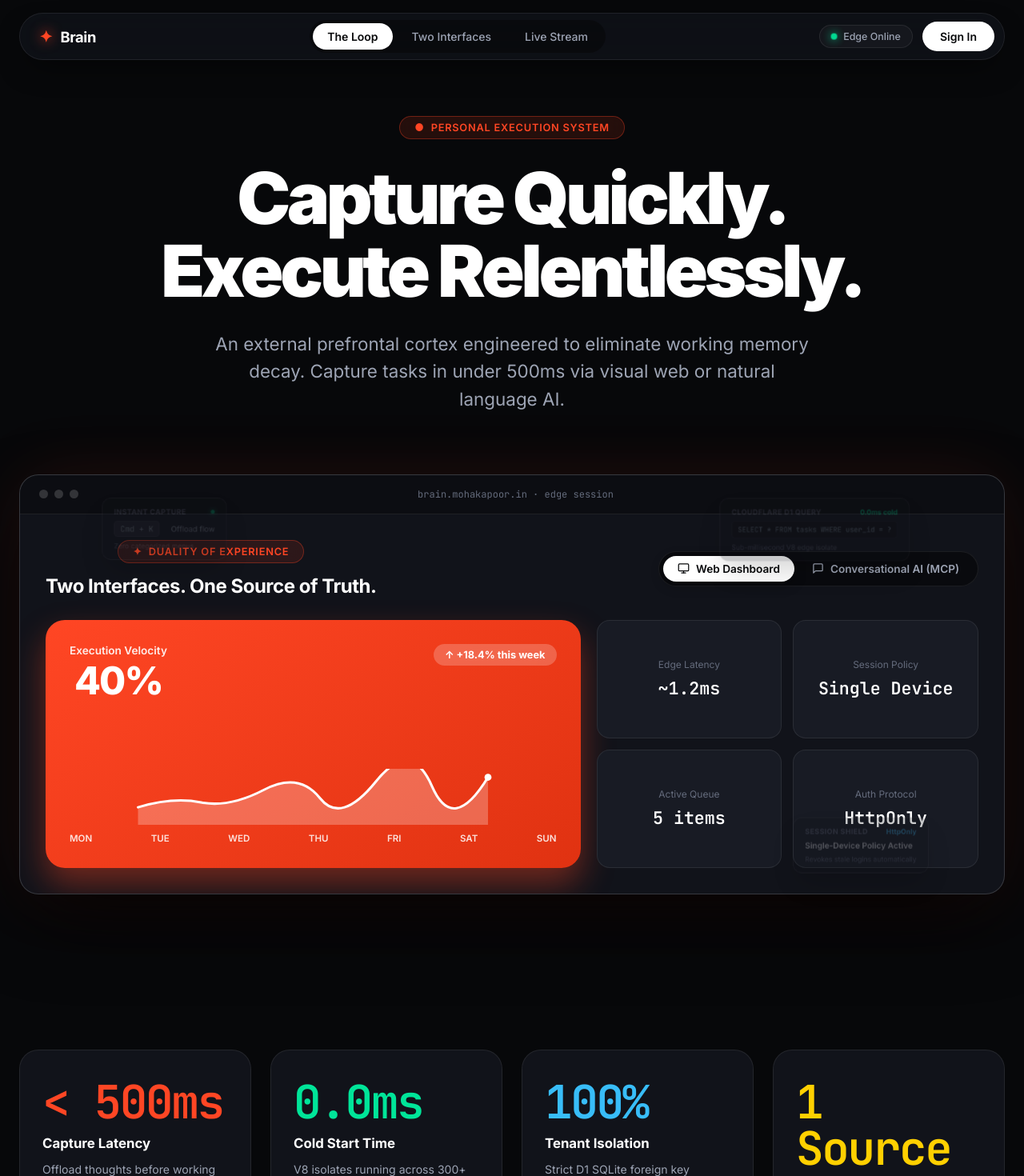
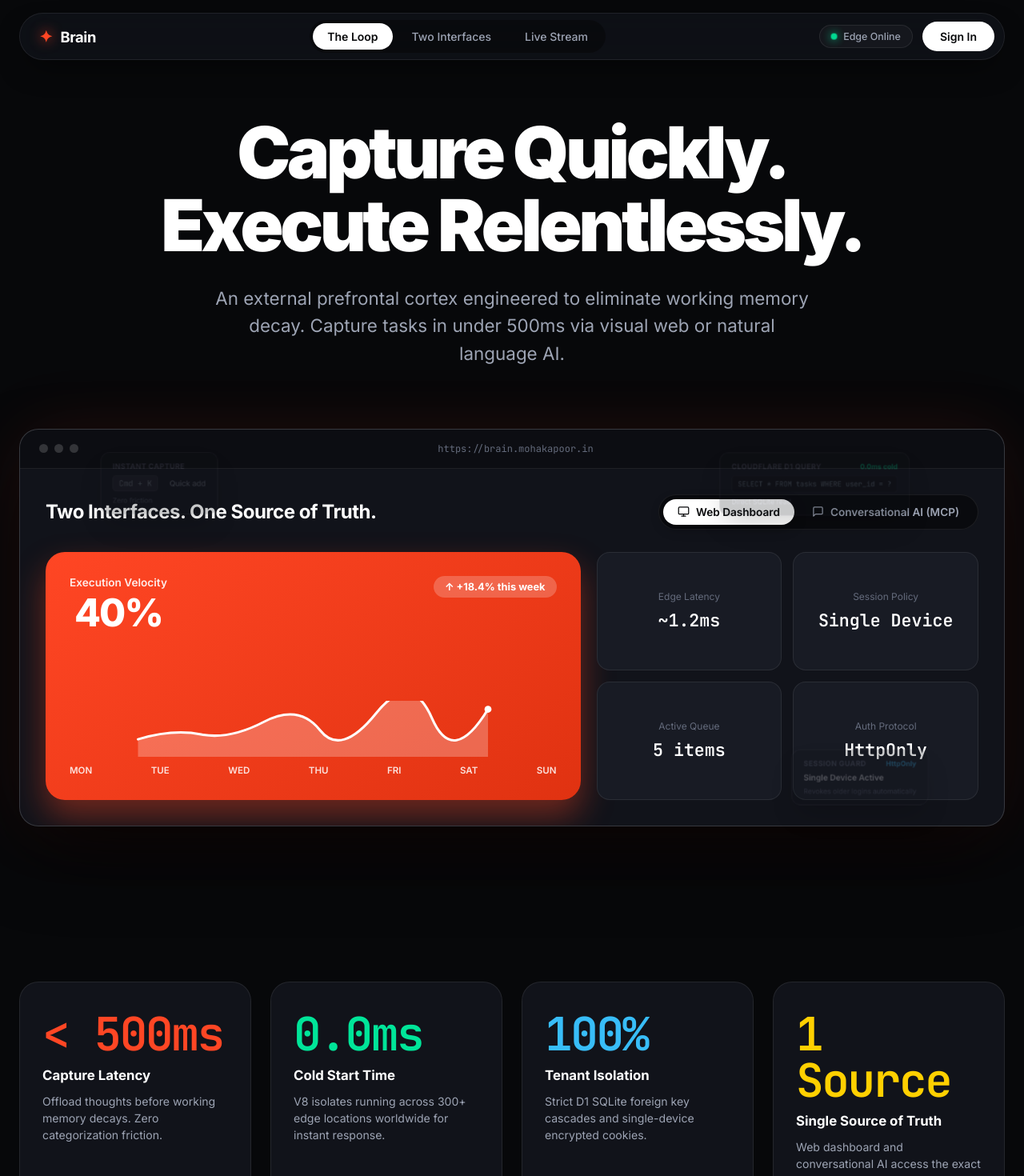
Before and after one commit to mohakapoor/brain-frontend, a React (Vite) app: page / in a window 1280 px wide. Shown: the top 1470 px of the page at 80% size. Built offline with nearby package versions, Linux system fonts and the light colour scheme.

Commit message:
refactor: eliminate all decorative pill eyebrow badges for clean intentional typography

```diff
--- a/src/components/DualitySection.tsx
+++ b/src/components/DualitySection.tsx
@@ -11,14 +11,9 @@ export default function DualitySection({ velocityPercentage, taskCount }: Dualit
   return (
     <section className="dual-interface-card" id="two-interfaces">
       <div className="dual-tabs-header">
-        <div>
-          <span className="pill-eyebrow" style={{ marginBottom: '8px' }}>
-            <span>✦</span> Duality of Experience
-          </span>
-          <h2 style={{ fontSize: '1.5rem', fontWeight: 700, letterSpacing: '-0.02em', marginTop: '6px' }}>
-            Two Interfaces. One Source of Truth.
-          </h2>
-        </div>
+        <h2 style={{ fontSize: '1.5rem', fontWeight: 700, letterSpacing: '-0.02em' }}>
+          Two Interfaces. One Source of Truth.
+        </h2>
 
         <div className="interface-toggle-pills">
           <button
@@ -115,7 +110,7 @@ export default function DualitySection({ velocityPercentage, taskCount }: Dualit
               <span className="term-dot yellow" />
               <span className="term-dot green" />
               <span style={{ fontSize: '0.75rem', color: 'var(--text-muted)', marginLeft: '8px' }}>
-                remote-mcp-worker · protocol v2024-11-05
+                mcp-server · v2024-11-05
               </span>
             </div>
 
--- a/src/components/ExecutionLoop.tsx
+++ b/src/components/ExecutionLoop.tsx
@@ -41,10 +41,6 @@ export default function ExecutionLoop() {
     <section className="section-full section-spacing" id="the-loop">
       <div style={{ display: 'flex', justifyContent: 'space-between', alignItems: 'flex-end', flexWrap: 'wrap', gap: '16px' }}>
         <div>
-          <div className="pill-eyebrow" style={{ marginBottom: '12px' }}>
-            <span>●</span>
-            <span>The Core Engine</span>
-          </div>
           <h2 style={{ fontSize: 'clamp(2rem, 4vw, 3rem)', fontWeight: 900, letterSpacing: '-0.03em' }}>
             The 5-Step Execution Loop
           </h2>
--- a/src/components/Hero.tsx
+++ b/src/components/Hero.tsx
@@ -18,11 +18,6 @@ export default function Hero({ children }: HeroProps) {
 
   return (
     <section className="section-full hero-stage" id="top">
-      <div className="pill-eyebrow">
-        <span>●</span>
-        <span>Personal Execution System</span>
-      </div>
-
       <h1 className="hero-headline-massive">
         Capture Quickly.<br />
         Execute Relentlessly.
@@ -43,14 +38,13 @@ export default function Hero({ children }: HeroProps) {
           <div className="floating-ui-card">
             <div className="floating-card-header">
               <span className="floating-card-title">Instant Capture</span>
-              <span className="pulse-dot" />
             </div>
             <div style={{ display: 'flex', alignItems: 'center', gap: '8px' }}>
               <span className="kbd-badge" style={{ fontSize: '0.85rem', padding: '4px 10px' }}>Cmd + K</span>
-              <span style={{ fontSize: '0.82rem', color: 'var(--text-secondary)' }}>Offload flow</span>
+              <span style={{ fontSize: '0.82rem', color: 'var(--text-secondary)' }}>Quick add</span>
             </div>
             <div style={{ fontSize: '0.75rem', color: 'var(--text-muted)' }}>
-              Zero categorized menus
+              Zero friction
             </div>
           </div>
         </div>
@@ -71,7 +65,7 @@ export default function Hero({ children }: HeroProps) {
               SELECT * FROM tasks WHERE user_id = ?
             </div>
             <div style={{ fontSize: '0.75rem', color: 'var(--text-muted)' }}>
-              Sub-millisecond V8 edge isolate
+              Direct SQLite read
             </div>
           </div>
         </div>
@@ -83,16 +77,16 @@ export default function Hero({ children }: HeroProps) {
         >
           <div className="floating-ui-card">
             <div className="floating-card-header">
-              <span className="floating-card-title">Session Shield</span>
+              <span className="floating-card-title">Session Guard</span>
               <span style={{ fontSize: '0.75rem', color: 'var(--accent-cyan)', fontWeight: 700 }}>
                 HttpOnly
               </span>
             </div>
             <div style={{ fontSize: '0.88rem', fontWeight: 600, color: 'var(--text-primary)' }}>
-              Single-Device Policy Active
+              Single Device Active
             </div>
             <div style={{ fontSize: '0.75rem', color: 'var(--text-muted)' }}>
-              Revokes stale logins automatically
+              Revokes older logins automatically
             </div>
           </div>
         </div>
@@ -106,7 +100,7 @@ export default function Hero({ children }: HeroProps) {
               <span className="chrome-dot" />
             </div>
             <span style={{ fontSize: '0.75rem', fontFamily: 'var(--font-mono)', color: 'var(--text-muted)' }}>
-              brain.mohakapoor.in · edge session
+              https://brain.mohakapoor.in
             </span>
             <div style={{ width: '40px' }} />
           </div>
--- a/src/components/LiveStream.tsx
+++ b/src/components/LiveStream.tsx
@@ -22,9 +22,6 @@ export default function LiveStream({ tasks, onToggleTask, onAddTask }: LiveStrea
       <div className="stream-box-wide reveal-on-scroll">
         <div style={{ display: 'flex', justifyContent: 'space-between', alignItems: 'center', flexWrap: 'wrap', gap: '12px' }}>
           <div>
-            <div className="pill-eyebrow" style={{ marginBottom: '8px' }}>
-              <span>●</span> Interactive Prototype
-            </div>
             <h2 style={{ fontSize: 'clamp(1.5rem, 3vw, 2rem)', fontWeight: 800, letterSpacing: '-0.02em', marginTop: '4px' }}>
               Live Execution Stream
             </h2>
--- a/src/components/SpotlightFeatures.tsx
+++ b/src/components/SpotlightFeatures.tsx
@@ -19,10 +19,6 @@ export default function SpotlightFeatures() {
   return (
     <section className="section-full section-spacing" id="spotlight-features">
       <div>
-        <div className="pill-eyebrow" style={{ marginBottom: '12px' }}>
-          <span>●</span>
-          <span>Architectural Integrity</span>
-        </div>
         <h2 style={{ fontSize: 'clamp(2rem, 4vw, 3rem)', fontWeight: 900, letterSpacing: '-0.03em' }}>
           Engineered for Extreme Focus
         </h2>
@@ -69,7 +65,7 @@ export default function SpotlightFeatures() {
               <path d="M7 11V7a5 5 0 0 1 10 0v4" />
             </svg>
           </div>
-          <h3 className="spotlight-card-heading">Single-Device Fortress</h3>
+          <h3 className="spotlight-card-heading">Single-Device Session Guard</h3>
           <p className="spotlight-card-body">
             Strict single-active-session policy. Logging in from a new device revokes previous sessions
             instantly, backed by tamper-proof encrypted HttpOnly cookies.
@@ -84,7 +80,7 @@ export default function SpotlightFeatures() {
               <path d="M12 2a15.3 15.3 0 0 1 4 10 15.3 15.3 0 0 1-4 10 15.3 15.3 0 0 1-4-10 15.3 15.3 0 0 1 4-10z" />
             </svg>
           </div>
-          <h3 className="spotlight-card-heading">Sub-Millisecond Cloudflare Edge</h3>
+          <h3 className="spotlight-card-heading">Cloudflare Edge & SQLite D1</h3>
           <p className="spotlight-card-body">
             Deployed on Cloudflare Workers and SQLite D1 at the edge. 0.0ms cold starts across 300+ edge nodes
             globally with automated typechecked migrations.
--- a/src/index.css
+++ b/src/index.css
@@ -223,22 +223,6 @@ body {
   flex-direction: column;
   align-items: center;
   gap: 28px;
-}
-
-.pill-eyebrow {
-  display: inline-flex;
-  align-items: center;
-  gap: 8px;
-  padding: 6px 18px;
-  background: rgba(255, 70, 36, 0.12);
-  border: 1px solid rgba(255, 70, 36, 0.35);
-  border-radius: var(--radius-pill);
-  font-size: 0.8rem;
-  font-weight: 600;
-  color: var(--accent-hero);
-  letter-spacing: 0.06em;
-  text-transform: uppercase;
-  backdrop-filter: blur(10px);
 }
 
 .hero-headline-massive {
```
